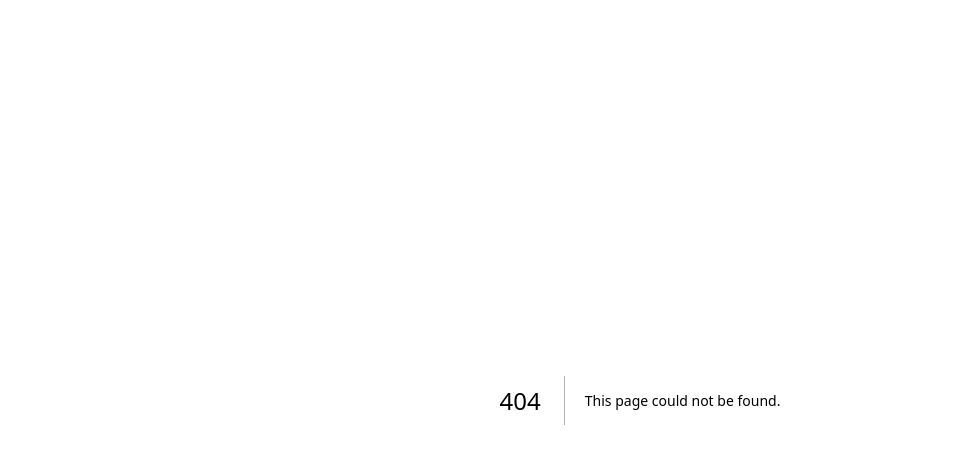
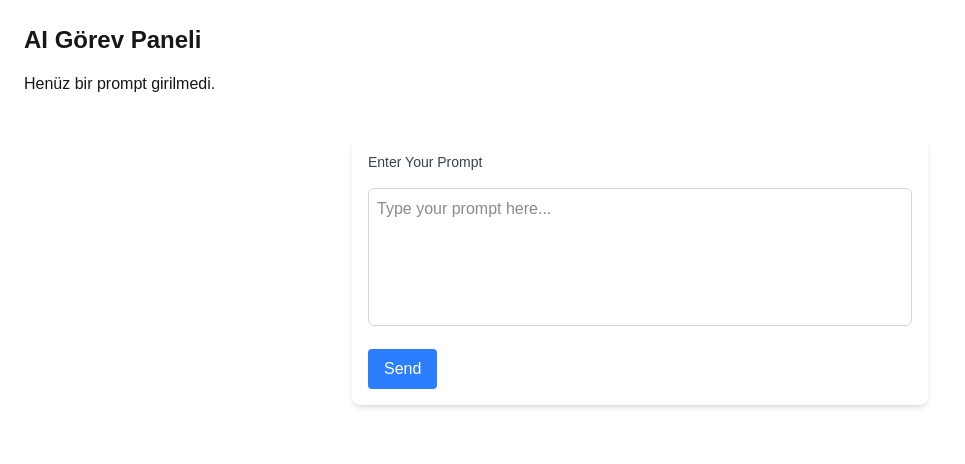
Before and after one commit to FiratSomek/Daily-Task-With-AI, a Next.js app: page /pages/ai in a window 1280 px wide. Before the commit this address had no page. Shown: the top 464 px of the page, without its empty margins (0-965 px from the left). Built offline with nearby package versions, Linux system fonts and the light colour scheme.

Commit message:
pages have been edited

```diff
--- a/src/app/Dashboard/page.tsx
+++ b/src/app/Dashboard/page.tsx
@@ -8,7 +8,6 @@ const Dashboard = () => {
     <div>
       <Header />
       <TaskList />
-      <PromptForm />
     </div>
   );
 };
--- a/src/app/ai/page.tsx
+++ b/src/app/pages/ai/page.tsx
@@ -1,7 +1,8 @@
 "use client";
 
 import { useSelector } from "react-redux";
-import { RootState } from "../../../store";
+import { RootState } from "../../../../store";
+import PromptForm from "@/app/components/PromptForm";
 
 const AIScreen = () => {
   const prompt = useSelector((state: RootState) => state.prompt.value);
@@ -10,6 +11,7 @@ const AIScreen = () => {
     <div className="p-6">
       <h1 className="text-2xl font-bold mb-4">AI Görev Paneli</h1>
       <p>{prompt || "Henüz bir prompt girilmedi."}</p>
+      <PromptForm />
     </div>
   );
 };
```
Also changed, not shown: src/app/pages/api/ai-task-plan.tsx (added).
